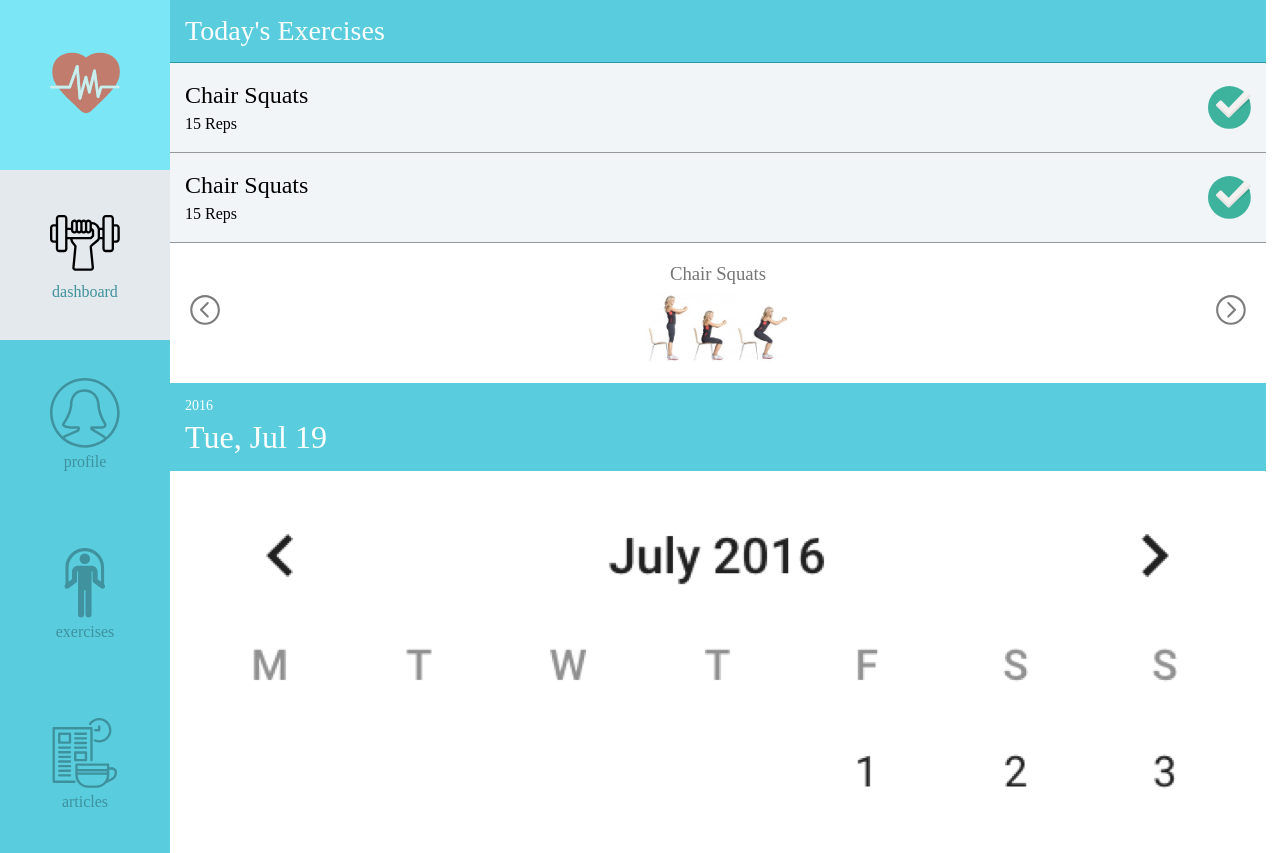
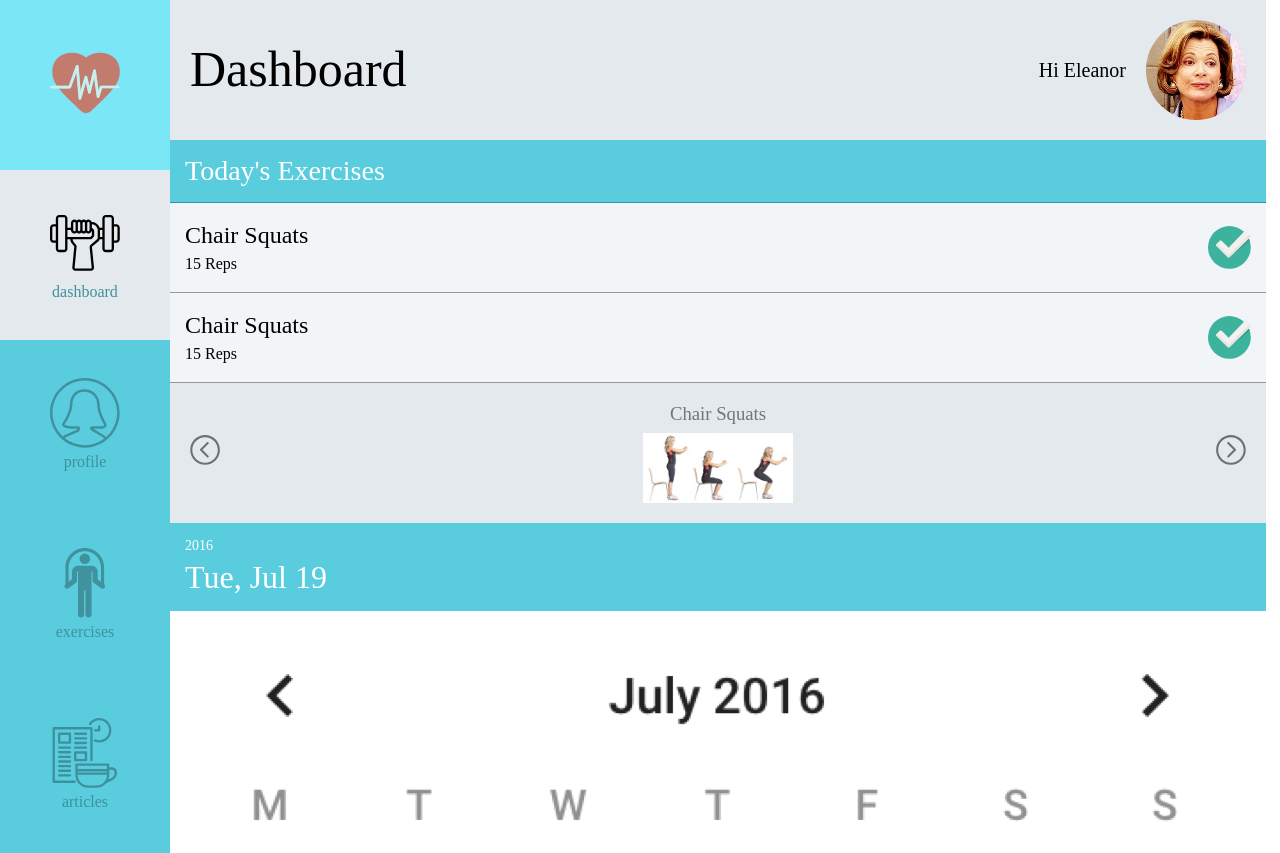
Before and after one commit to jdiejim/UI-UX-challenge, a plain HTML site: page index.html in a window 1280 px wide. Shown: the top 853 px of the page. Drawn offline with Linux system fonts and the light colour scheme.

Commit message:
More work on desktop

```diff
--- a/index.html
+++ b/index.html
@@ -37,6 +37,15 @@
     </aside>
 
     <main>
+      <div class="dashboard-header">
+        <h1 class="dashboard-heading">Dashboard</h1>
+        <div class="user-info">
+          <p>Hi Eleanor</p>
+          <img class="avatar" src="/assets/user-image.jpg" alt="User profile picture"/>
+        </div>
+
+      </div>
+
       <section class="todays-exercises">
 
         <h1>Today's Exercises</h1>
--- a/styles.css
+++ b/styles.css
@@ -137,6 +137,9 @@ body {
 
 /*****Media Queries****/
 @media screen and (min-width: 800px) {
+  main {
+    background-color: #e3e9ec;
+  }
 
   .header-mobile{
     display: none;
@@ -187,6 +190,34 @@ body {
     text-align: center;
   }
 
+  .dashboard-header {
+    display: flex;
+    align-items: center;
+    justify-content: space-between;
+    padding: 20px;
+  }
+
+  .dashboard-heading {
+    font-size: 50px;
+    font-weight: 200;
+  }
+
+  .user-info {
+    display: flex;
+    align-items: center;
+  }
+
+  .user-info p {
+    font-size: 20px;
+  }
+
+  .avatar {
+    border-radius: 1000px;
+    height: 100px;
+    margin-left: 20px;
+
+  }
+
   body {
     flex-direction: row;
   }
```
